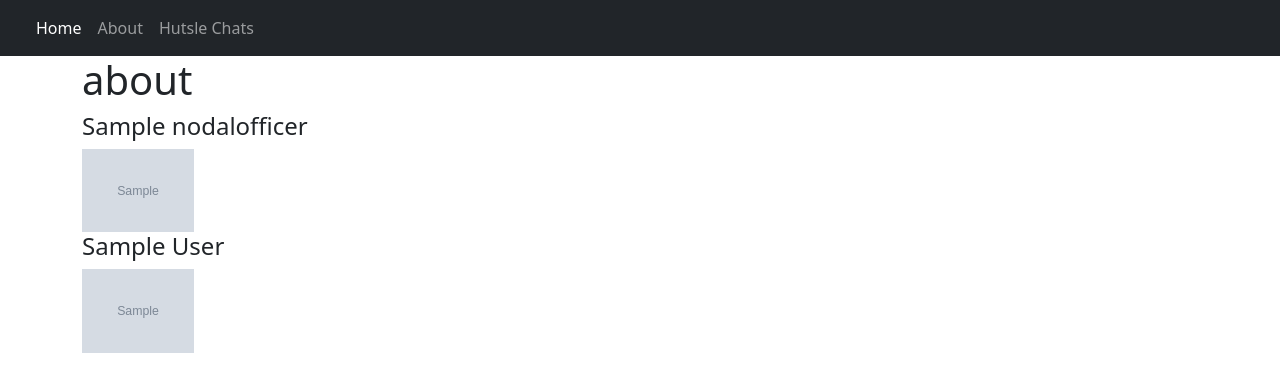
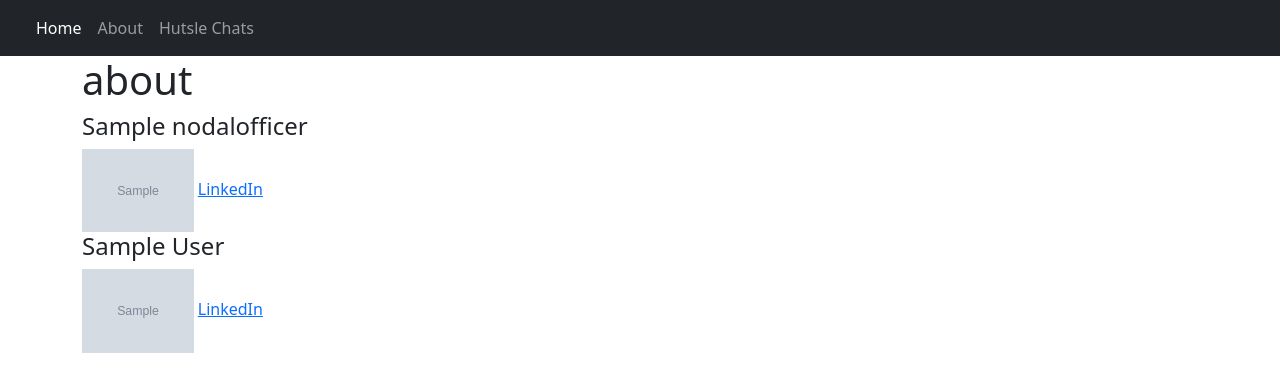
Before and after one commit to avdhari/iedc-gecpkd, a Django app: page /about/ in a window 1280 px wide. Shown: the top 392 px of the page. Run offline with Django 3.2, Linux system fonts and the light colour scheme; tables that the repository leaves empty hold one stand-in row (values such as "Sample post"); grey boxes marked "Sample" are stand-in pictures.

Commit message:
updated about: linkedin_url

```diff
--- a/templates/website/about.html
+++ b/templates/website/about.html
@@ -12,6 +12,7 @@
 
 <h4>{{faculty.name}}</h4>
 <img src="{{faculty.profile_image}}" alt="" class="profile-img">
+<a href="{{faculty.linkedin_url}}" target="_blank">LinkedIn</a>
 
 {% endfor %}
 
@@ -21,6 +22,8 @@
 <h4>{{lead.name}}</h4>
 
 <img src="{{lead.profile_image}}" alt="" class="profile-img">
+<a href="{{lead.linkedin_url}}" target="_blank">LinkedIn</a>
+
 
 {% endfor %}
 
```
